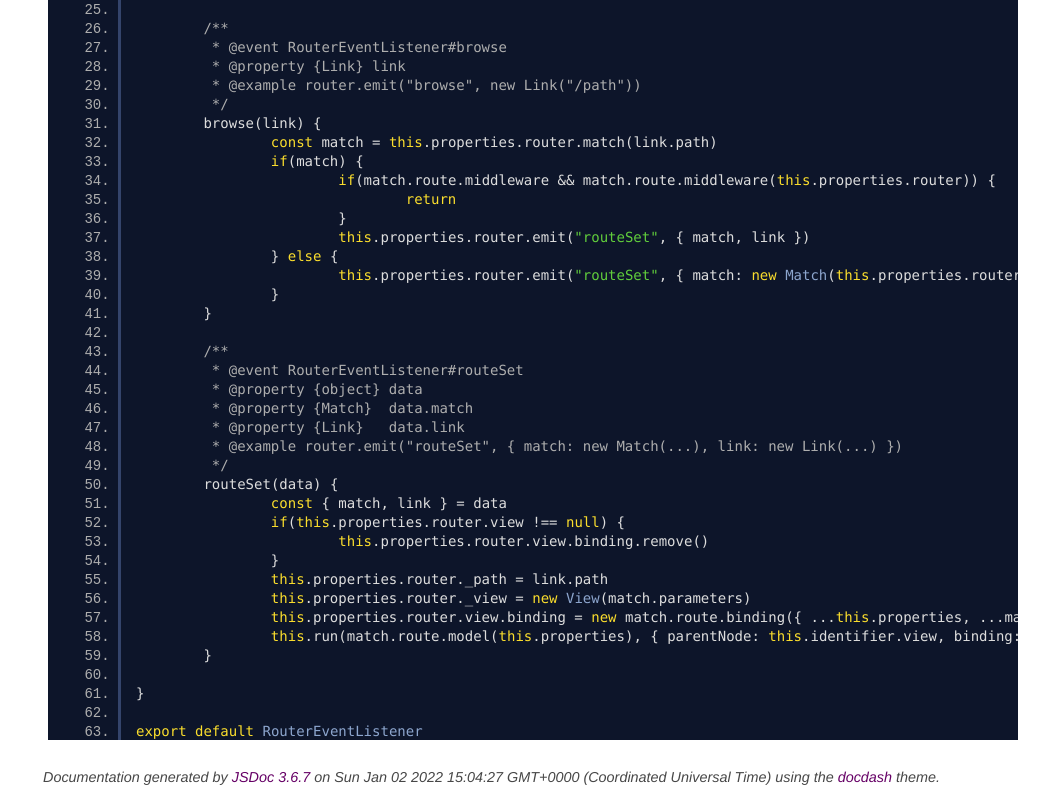
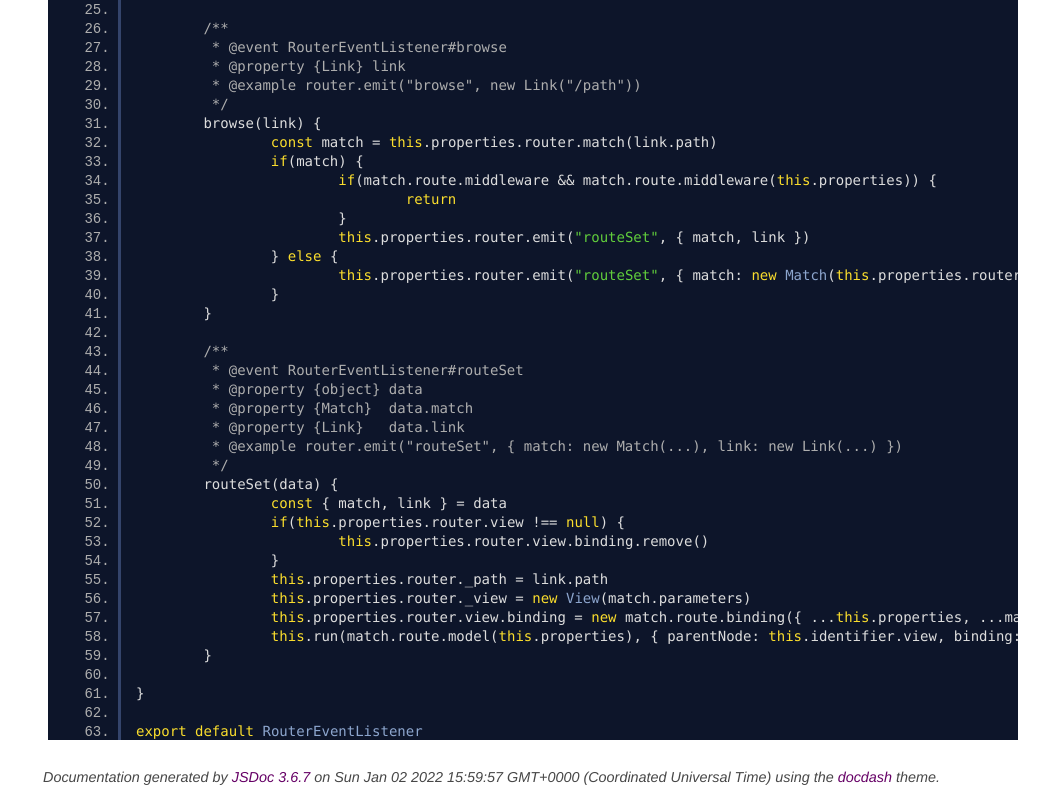
Before and after one commit to thoughtsunificator/domodel-router, a plain HTML site: page model_router.event.js.html in a window 1280 px wide. Shown: the part 615-1415 px from the top of the page, without its empty margins (242-1280 px from the left). Drawn offline with Linux system fonts and the light colour scheme.

Commit message:
Update gh-pages to output generated at 9c77b0c

```diff
--- a/model_router.event.js.html
+++ b/model_router.event.js.html
@@ -77,7 +77,7 @@ class RouterEventListener extends EventListener {
 	browse(link) {
 		const match = this.properties.router.match(link.path)
 		if(match) {
-			if(match.route.middleware &amp;&amp; match.route.middleware(this.properties.router)) {
+			if(match.route.middleware &amp;&amp; match.route.middleware(this.properties)) {
 				return
 			}
 			this.properties.router.emit("routeSet", { match, link })
@@ -121,7 +121,7 @@ export default RouterEventListener
 <br class="clear">
 
 <footer>
-    Documentation generated by <a href="https://github.com/jsdoc3/jsdoc">JSDoc 3.6.7</a> on Sun Jan 02 2022 15:04:27 GMT+0000 (Coordinated Universal Time) using the <a href="https://github.com/clenemt/docdash">docdash</a> theme.
+    Documentation generated by <a href="https://github.com/jsdoc3/jsdoc">JSDoc 3.6.7</a> on Sun Jan 02 2022 15:59:57 GMT+0000 (Coordinated Universal Time) using the <a href="https://github.com/clenemt/docdash">docdash</a> theme.
 </footer>
 
 <script>prettyPrint();</script>
```
Also changed, not shown: Link.html (+1 -1 lines), LinkBinding.html (+1 -1 lines), Match.html (+1 -1 lines), Route.html (+1 -1 lines), Router.html (+1 -1 lines), RouterBinding.html (+1 -1 lines), RouterEventListener.html (+1 -1 lines), View.html (+1 -1 lines), ViewBinding.html (+1 -1 lines), index.html (+1 -1 lines), model_link.binding.js.html (+1 -1 lines), model_router.binding.js.html (+1 -1 lines), model_view.binding.js.html (+1 -1 lines), object_link.js.html (+1 -1 lines), 4 more files.
